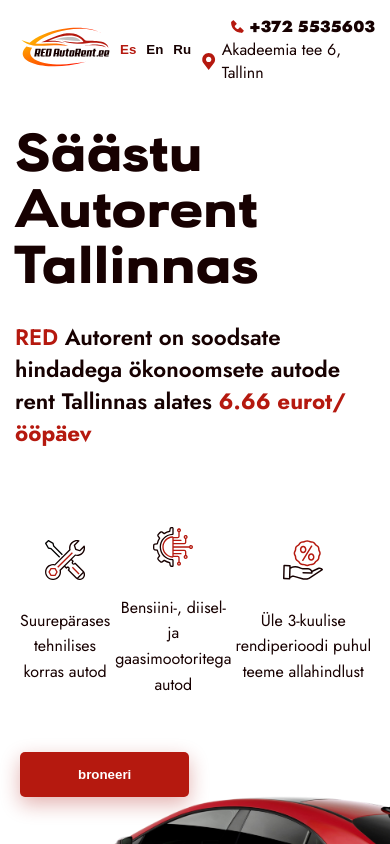
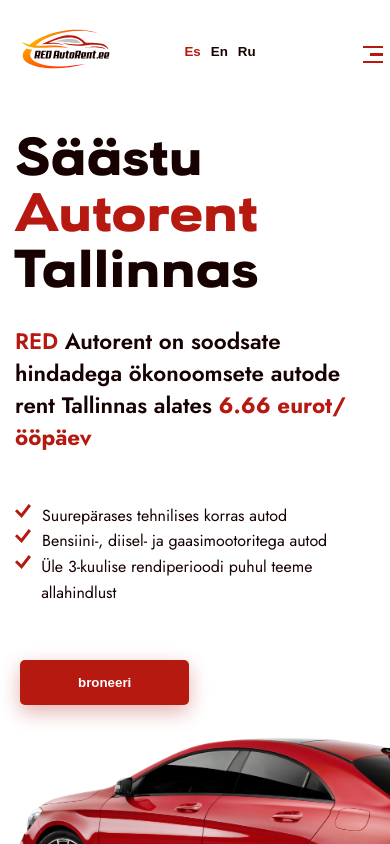
Before and after one commit to igoreshirokov/rentcar, a Next.js app: page / in a window 390 px wide. Shown: the top 844 px of the page. Built offline with nearby package versions, Linux system fonts and the light colour scheme.

Commit message:
add navigation

```diff
--- /dev/null
+++ b/components/Content/Contacts.js
@@ -0,0 +1,19 @@
+export default function Contacts() {
+    return (
+        <div className="header-contacts">
+            <a className="header-phone">
+                <div className="icon icon__phone-red"></div>
+                <div className="phone-number">+372 5535603</div>
+            </a>
+            <a className="header-address">
+                <div className="icon icon__marker"></div>
+                <div className="address">Akadeemia tee 6, Tallinn</div>
+            </a>
+            <a className="header-email">
+                <div className="email">
+                    redautorent@gmail.com
+                </div>
+            </a>
+        </div>
+    )
+}
--- /dev/null
+++ b/components/Content/Social.js
@@ -0,0 +1,12 @@
+export default function Social() {
+    return (
+        <div className="social">
+            <a href="#">
+                <div className="icon icon__facebook-red"></div>
+            </a>
+            <a href="#">
+                <div className="icon icon__instagram-red"></div>
+            </a>
+        </div>
+    )
+}
--- a/components/Header.js
+++ b/components/Header.js
@@ -1,33 +1,40 @@
+import Menu from "./ui/Menu"
+import Contacts from "./Content/Contacts"
+import LocaleSwitcher from "./ui/LocaleSwitcher"
+import { useMediaQuery } from "react-responsive"
+
+
 export default function Header() {
+
+    const isTabletOrMobile = useMediaQuery({ query: '(max-width: 992px)' })
+
     return (
         // <div className="header">
         <section className="header">
             <div className="header-logo">
                 <img className="logo" src="/images/logo.svg" />
             </div>
+            { isTabletOrMobile ?
+                <>
+                    <LocaleSwitcher />
+                    <Menu />
+                </> : (
+                    <>
                         <div className="header-nav">
-                    <ul className="topnav topnav-mobile">
+                            <ul className="topnav">
                                 <li><a href="#">ettevõtte</a></li>
                                 <li><a href="#">autod</a></li>
                                 <li><a href="#">Renditingimused</a></li>
                                 <li><a href="#">Kontakt</a></li>
                             </ul>
                         </div>
-                <div className="locale-switcher">
-                    <button className="locale locale-active">Es</button>
-                    <button className="locale">En</button>
-                    <button className="locale">Ru</button>
-                </div>
-                <div className="header-contacts">
-                    <a className="header-phone">
-                        <div className="icon icon__phone-red"></div>
-                        <div className="phone-number">+372 5535603</div>
-                    </a>
-                    <a className="header-address">
-                        <div className="icon icon__marker"></div>
-                        <div className="address">Akadeemia tee 6, Tallinn</div>
-                    </a>
-                </div>
+                        <LocaleSwitcher />
+                    </>
+                )
+
+            }
+
+            {!isTabletOrMobile && <Contacts />}
         </section>
         // </div>
     )
--- /dev/null
+++ b/components/ui/LocaleSwitcher.js
@@ -0,0 +1,9 @@
+export default function LocaleSwitcher() {
+    return (
+        <div className="locale-switcher">
+            <button className="locale locale-active">Es</button>
+            <button className="locale">En</button>
+            <button className="locale">Ru</button>
+        </div>
+    )
+}
--- /dev/null
+++ b/components/ui/Menu.js
@@ -0,0 +1,28 @@
+import Contacts from "../Content/Contacts"
+import Social from "../Content/Social"
+
+const Menu = () => {
+    function menuHundler(e) {
+        document.querySelector("#menu__toggle").checked = false
+
+    }
+    return (
+        <div className="hamburger-menu">
+            <input id="menu__toggle" type="checkbox" />
+            <label className="menu__btn" htmlFor="menu__toggle">
+                <span></span>
+            </label>
+            <div onClick={(e) => menuHundler(e)} className="shadow-bg"></div>
+            <ul onClick={(e) => menuHundler(e)} className="menu__box">
+                <li><a className="menu__item menu__item-active" htmlFor="menu__toggle" href="#contacts">ettevõtte</a></li>
+                <li><a className="menu__item" htmlFor="menu__toggle" href="#services">autod</a></li>
+                <li><a className="menu__item" htmlFor="menu__toggle" href="#portfolio">Renditingimused</a></li>
+                <li><a className="menu__item" htmlFor="menu__toggle" href="#resume">Kontakt</a></li>
+                <Contacts />
+                <Social />
+            </ul>
+        </div>
+    )
+}
+
+export default Menu
--- a/pages/index.js
+++ b/pages/index.js
@@ -5,8 +5,7 @@ export default function Home() {
         <>
             <Header />
             <section className="home-main">
-
-                <h1>Säästu Autorent Tallinnas</h1>
+                <h1>Säästu <span className="red">Autorent</span> Tallinnas</h1>
                 <p className="subtitle"><span className="uppercase red">RED</span> Autorent on soodsate hindadega ökonoomsete autode rent Tallinnas alates <span className="red bold">6.66 eurot/ööpäev</span></p>
                 <div className="advantages">
                     <div className="advantage">
--- /dev/null
+++ b/styles/burgermenu.css
@@ -0,0 +1,113 @@
+#menu__toggle {
+  opacity: 0;
+}
+
+#menu__toggle:checked ~ .menu__btn > span {
+  transform: rotate(45deg);
+}
+#menu__toggle:checked ~ .menu__btn > span::before {
+  top: 0;
+  background-color: #302C3A;
+  transform: rotate(0);
+}
+#menu__toggle:checked ~ .menu__btn > span::after {
+  top: 0;
+  transform: rotate(90deg);
+  background-color: #302C3A;
+}
+#menu__toggle:checked ~ .menu__box {
+  visibility: visible;
+  right: 0;
+}
+
+#menu__toggle:checked ~ .shadow-bg {
+  visibility: visible;
+  opacity: 1;
+}
+
+.shadow-bg {
+  position: fixed;
+  visibility: hidden;
+  width: 100vw;
+  height: 100vh;
+  opacity: 0;
+  top: 0;
+  left: 0;
+  background: rgba(0,0,0,0.5);
+  transition: .3s;
+  z-index: 98;
+}
+.menu__btn {
+  display: flex;
+  align-items: center;
+  position: fixed;
+  top: 20px;
+  right: 20px;
+
+  width: 40px;
+  height: 40px;
+
+  cursor: pointer;
+  z-index: 100;
+}
+
+.menu__btn > span,
+.menu__btn > span::before,
+.menu__btn > span::after {
+  display: block;
+  position: absolute;
+
+  width: 100%;
+  height: 2px;
+
+  background-color: #fff;
+
+  transition-duration: .25s;
+}
+.menu__btn > span::before {
+  content: '';
+  top: -5px;
+}
+.menu__btn > span::after {
+  content: '';
+  top: 5px;
+}
+
+.menu__box {
+  display: block;
+  position: fixed;
+  visibility: hidden;
+  top: 0;
+  right: -100%;
+  z-index: 99;
+  width: 300px;
+  height: 100%;
+
+  margin: 0;
+  padding: 80px 0;
+
+  list-style: none;
+
+  background-color: #ECEFF1;
+  box-shadow: 1px 0px 6px rgba(0, 0, 0, .2);
+
+  transition-duration: .25s;
+}
+
+.menu__item {
+  display: block;
+  padding: 12px 24px;
+
+  color: #333;
+
+  font-family: 'Roboto', sans-serif;
+  font-size: 20px;
+  font-weight: 600;
+
+  text-decoration: none;
+
+  transition-duration: .25s;
+}
+.menu__item:hover {
+  background-color: #CFD8DC;
+}
--- a/styles/globals.sass
+++ b/styles/globals.sass
@@ -1,9 +1,11 @@
 @import '../fonts/URWGeometricExtended/stylesheet.css'
 @import '../fonts/Jost/stylesheet.css'
+@import burgermenu
 @import ui
 @import color
 @import header
 @import home
+@import media
 
 body
     padding: 0
--- a/styles/home.sass
+++ b/styles/home.sass
@@ -6,8 +6,25 @@
     @media screen and ( max-width: 580px )
         background-size: 100%
         background-position: 100% 100%
-        padding-bottom: 240px
-
+        padding-bottom: 70vw
+        .advantages
+            flex-direction: column
+            .advantage
+                flex-direction: row
+                max-width: 100vw
+                text-align: left
+                justify-content: flex-start
+                align-items: flex-start
+                &::before
+                    content: ''
+                    position: relative
+                    padding: 0 5px
+                    width: 17px
+                    height: 17px
+                    background-image: url("/images/ui/icons/check.svg")
+                    background-repeat: no-repeat
+                img
+                    display: none
 
 .advantages
     display: flex
--- /dev/null
+++ b/styles/media.sass
@@ -0,0 +1,5 @@
+// @media screen and (max-width: 992px)
+//     .header-nav
+//         width:
+//         .topnav
+//             display: none
--- a/styles/ui.sass
+++ b/styles/ui.sass
@@ -43,6 +43,16 @@
     width: 13px
     height: 13px
     background-image: url("/images/ui/icons/phone.svg")
+
+.icon__facebook-red
+    width: 40px
+    height: 40px
+    background-image: url("/images/ui/icons/facebook-red.svg")
+
+.icon__instagram-red
+    width: 40px
+    height: 40px
+    background-image: url("/images/ui/icons/instagram-red.svg")
 
 .icon__facebook
     width: 40px
@@ -113,9 +123,6 @@
                 text-decoration: underline
                 text-underline-offset: 5px
                 color: $red
-
-.topnav-mobile
-    display: none
 
 button
     padding: 15px 58px
@@ -272,6 +279,13 @@ li.react-datepicker__time-list-item--disabled
     width: 100px!important
     text-align: center
 
+.header-email
+    display: none
+.email
+    font-family: "Jost"
+    font-weight: 700
+    text-transform: lowercase
+
 .locale-switcher
     display: flex
     flex-direction: row
@@ -286,3 +300,66 @@ li.react-datepicker__time-list-item--disabled
 
 .locale-active
     color: $red
+// .humburger-menu
+.menu__btn
+    position: relative
+    justify-content: center
+.menu__btn > span, .menu__btn > span::before, .menu__btn > span::after
+    background-color: $red
+    height: 2.5px
+.menu__btn
+    right: 0
+    span
+        width: 12.5px
+        align-items: flex-end
+        top: -10px
+        right: -12.5px
+        &::before
+            width: 20px
+            top: 7.5px
+            right: 0
+        &::after
+            width: 20px
+            top: -7.5px
+            right: 0
+#menu__toggle:checked ~ .menu__btn
+    span, span::before, span::after
+        background-color: $red
+
+.menu__box
+    background-color: $white
+    text-transform: uppercase
+    font-family: URW Geometric Extended
+    font-weight: 700
+    text-align: right
+    & >
+        color: $black
+    li
+        list-style-type: none
+        // padding: 15px
+        a
+            text-decoration: none
+            transition: .3s
+            padding: 7px 15px
+            &:hover
+                text-decoration: underline
+                text-underline-offset: 5px
+                color: $red
+    .menu__item
+        color: $black
+    .menu__item-active
+        text-decoration: underline
+        text-underline-offset: 5px
+        color: $red
+    .header-contacts
+        padding: 15px
+    .header-email
+        display: block
+
+.social
+    display: flex
+    flex-direction: row
+    justify-content: flex-end
+    padding: 0 15px
+    a
+        padding: 5px
```
Also changed, not shown: public/images/ui/icons/facebook-red.svg (added), public/images/ui/icons/instagram-red.svg (added). Lines whose indentation alone changed are shown as unchanged.
